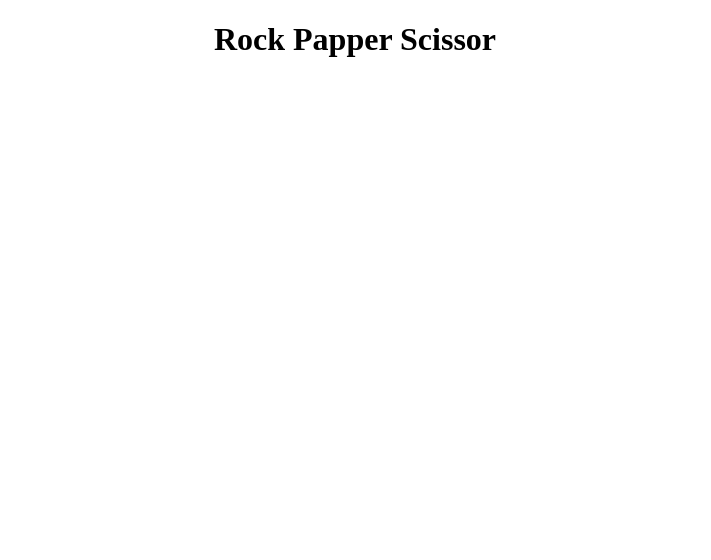
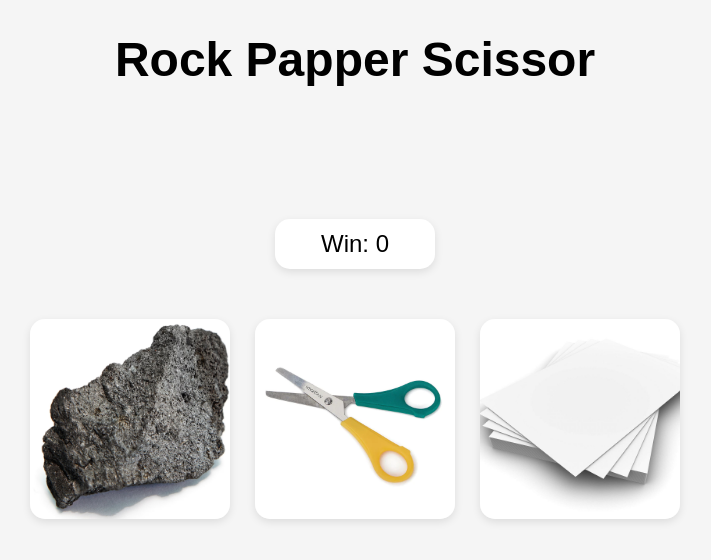
Before and after one commit to andersonzw/rock-paper-scissor, a plain HTML site: page index.html in a window 1280 px wide. Shown: the whole page, without its empty margins (285-996 px from the left). Drawn offline with Linux system fonts and the light colour scheme.

Commit message:
created basic ui layout

```diff
--- a/index.html
+++ b/index.html
@@ -5,10 +5,16 @@
     <meta http-equiv="X-UA-Compatible" content="IE=edge">
     <meta name="viewport" content="width=device-width, initial-scale=1.0">
     <title>RPS</title>
-    <script src="script.js"></script>
+    <script src="script.js" defer></script>
     <link rel="stylesheet" href="style.css">
 </head>
 <body>
     <h1>Rock Papper Scissor</h1>
+    <div id="score"> Win: 0 </div>
+    <div class ="options">
+        <div class ="option rock"><img src="./images/rock.avif" id="rock" value = "rock"></div>
+        <div class ="option scissor"><img src="./images/scissor.webp" id="scissor"></div>
+        <div class ="option paper"><img src="./images/paper.jpg" id="paper"></div>
+    </div>
 </body>
 </html>
--- a/script.js
+++ b/script.js
@@ -2,16 +2,47 @@ function getComputerChoice() {
     let choices = ['rock','paper','scissor'];
     let random = Math.floor(Math.random()*choices.length);
     return choices[random];
+
 }
 
 
 
+const rock = document.querySelector("#rock")
+const scissor = document.querySelector('#scissor')
+const paper = document.querySelector('#paper')
+const score = document.querySelector("#score")
+
+const options = document.querySelector(".options")
+const body = document.querySelector("body")
 
 
-    function playerSelection(player, computer){
+let computerResult = document.createElement("div")
+computerResult.setAttribute("id","resultBox")
+computerResult.textContent =""
+body.appendChild(computerResult)
 
-        player = player.toLowerCase();
-        computer = computer.toLowerCase();
+
+options.addEventListener("mouseover", e => {
+    let hover = e.target
+})
+
+let count = 0
+options.addEventListener("click", e => {
+    let playerSelection = e.target.id
+    let computerSelection = getComputerChoice()
+    displayResults(computerSelection)
+    let result = gamePlay(playerSelection, computerSelection)
+    if (result === "win") {
+        count++
+    }
+    score.textContent = count
+
+})
+
+
+
+
+function gamePlay(player, computer){
     if (player === computer) {
         console.log("Player chooses: "+player +" Computer chooses: "+ computer+ " It's a draw!")
         return result = "draw"
@@ -29,16 +60,8 @@ function getComputerChoice() {
     }
 
 
-function game(rounds) {
-    let score = 0
-    for (let i = 1; i <=rounds; i++){
-        console.log("Round: "+i);
-        playerSelection(getComputerChoice(), getComputerChoice());
-        if (result === "win") {
-            score++;
+function displayResults(computer) {
+
+    computerResult.textContent = `Computer selected ${computer}`
+
 }
-    }
-    return console.log("Final score is: "+ score)
-}
-
-game(4);
--- a/style.css
+++ b/style.css
@@ -1,3 +1,46 @@
 body {
     text-align: center;
+    background-color: #f5f5f5;
+    font-family: sans-serif;
+    height: 100vh;
+
 }
+#score {
+    font-size: 1.5rem;
+    width: 150px;
+    height: 40px;
+    padding: 5px;
+    display: inline-block;
+    line-height: 40px;
+    margin-top:100px;
+    margin-bottom: 50px;
+    text-align: center;
+    background: white;
+    box-shadow: 0 3px 8px 0 rgba(0, 0, 0, 0.1);
+    border-radius:15px;
+
+}
+img {
+    object-fit: cover;
+    width: 200px;
+    height: 200px;
+    box-shadow: 0 3px 8px 0 rgba(0, 0, 0, 0.1);
+    border-radius:15px;
+    transition: 0.2s;
+}
+
+h1 {
+    font-size: 3rem;
+}
+
+.options {
+    display:flex;
+    gap: 25px;
+    justify-content: center;
+    align-self: center;
+}
+
+img:hover {
+    transform: scale(1.2);
+    box-shadow: 0 3px 8px 0 rgba(0, 0, 0, 0.3);
+}
```
Lines whose indentation alone changed are shown as unchanged.
